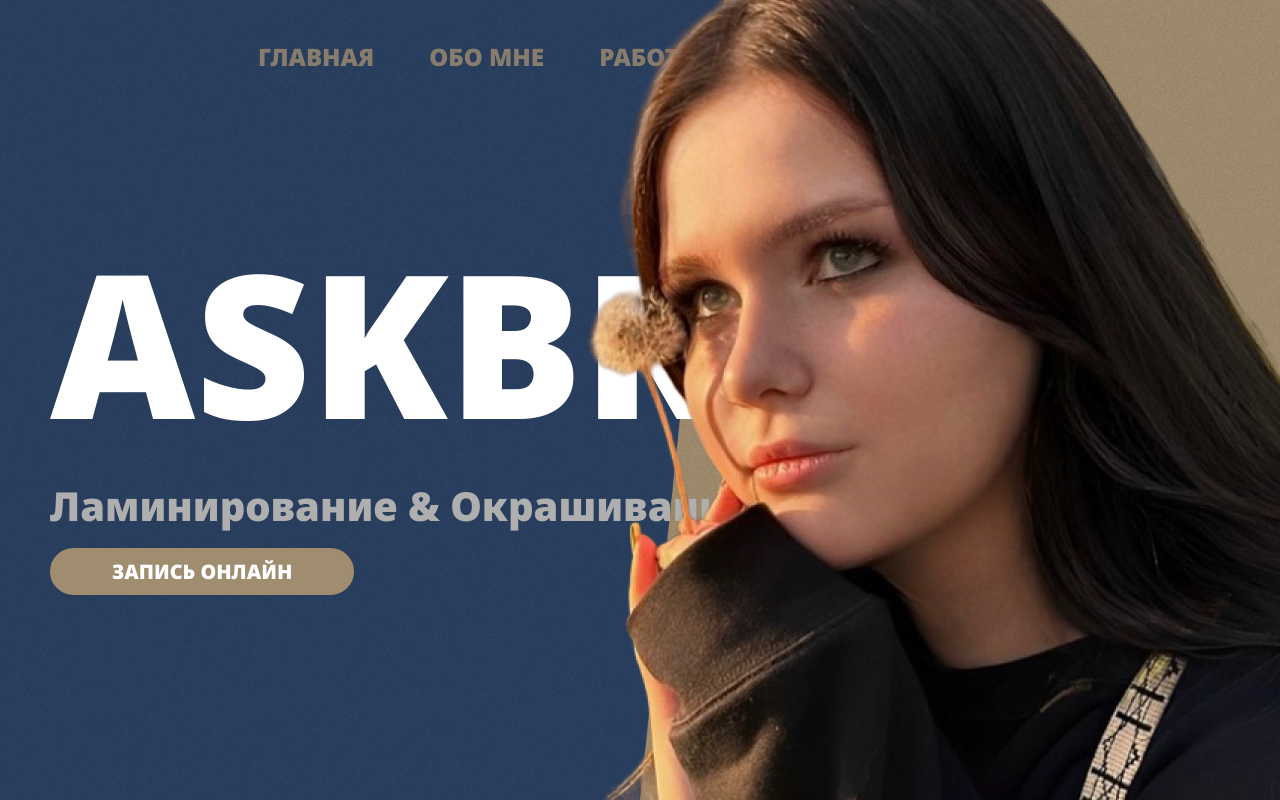
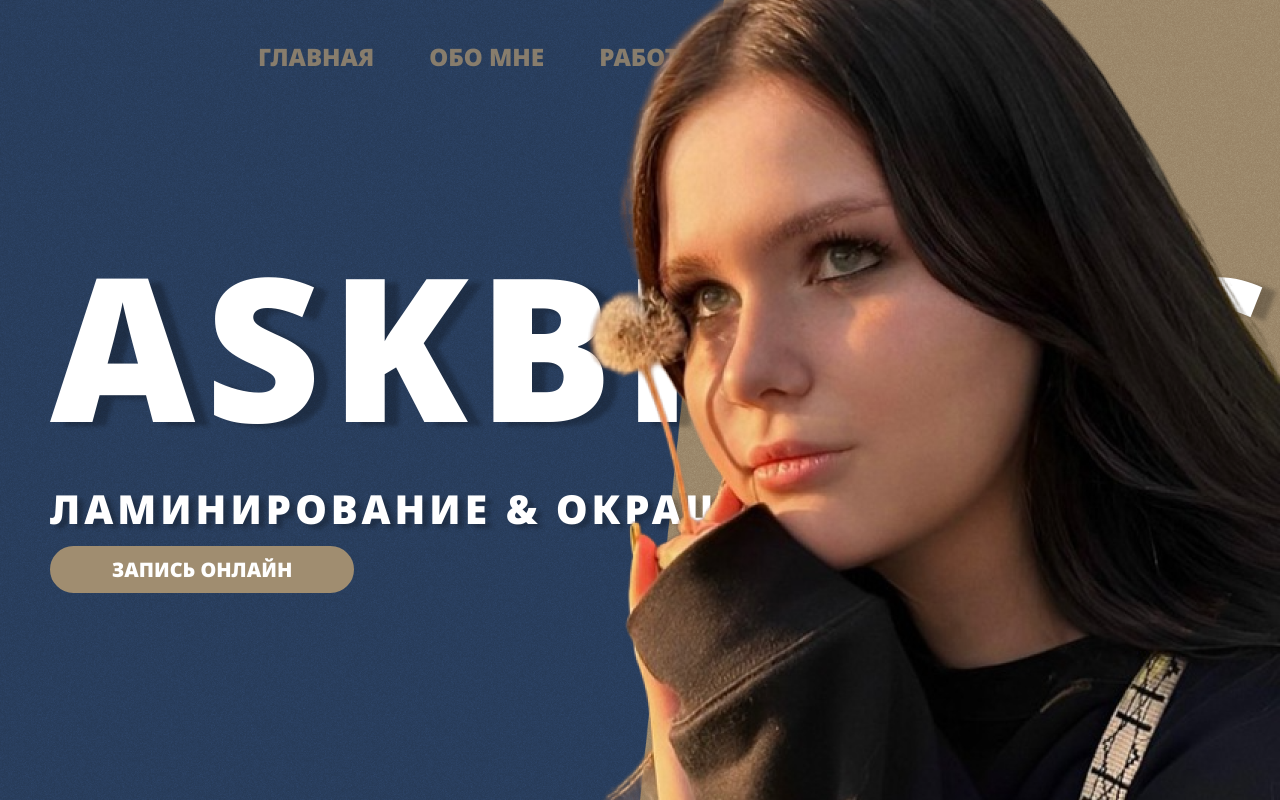
Before and after one commit to awwwdde/ASKBROWS, a React (Create React App) app: page / in a window 1280 px wide. Built offline with nearby package versions, Linux system fonts and the light colour scheme.

Commit message:
Изменения на главной странице

```diff
--- a/src/pages/main/main.scss
+++ b/src/pages/main/main.scss
@@ -17,11 +17,16 @@
   &__title {
     font-size: 200px;
     text-transform: uppercase;
+    text-shadow: 14px 4px 4px rgba(0, 0, 0, 0.25);
+    letter-spacing: 10px;
   }
   &__subtitle {
-    color: #afafaf;
+    color: #fff;
     font-size: 40px;
-    margin-bottom: 15px;
+    margin-bottom: 10px;
+    text-shadow: 6px 4px 4px rgba(0, 0, 0, 0.25);
+    letter-spacing: 4px;
+    text-transform: uppercase;
   }
   &__btn {
     font-size: 20px;
```
